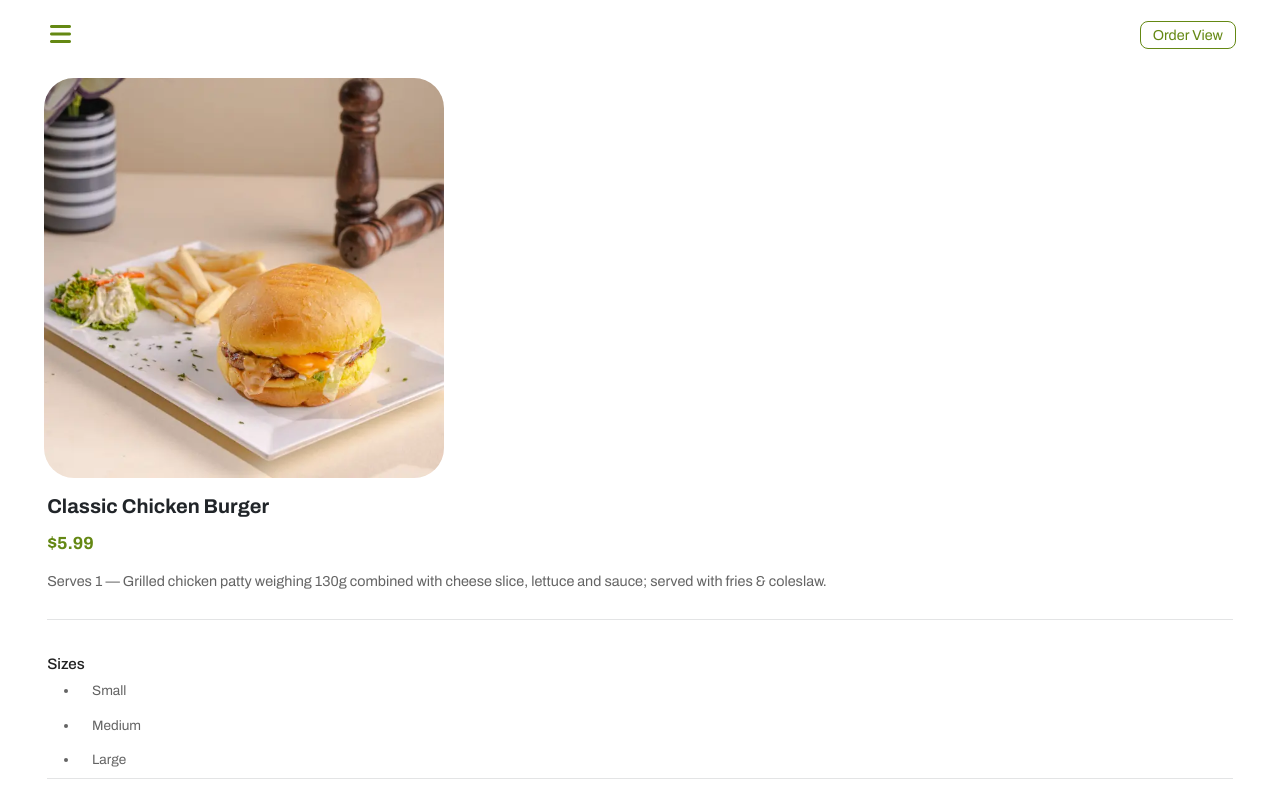
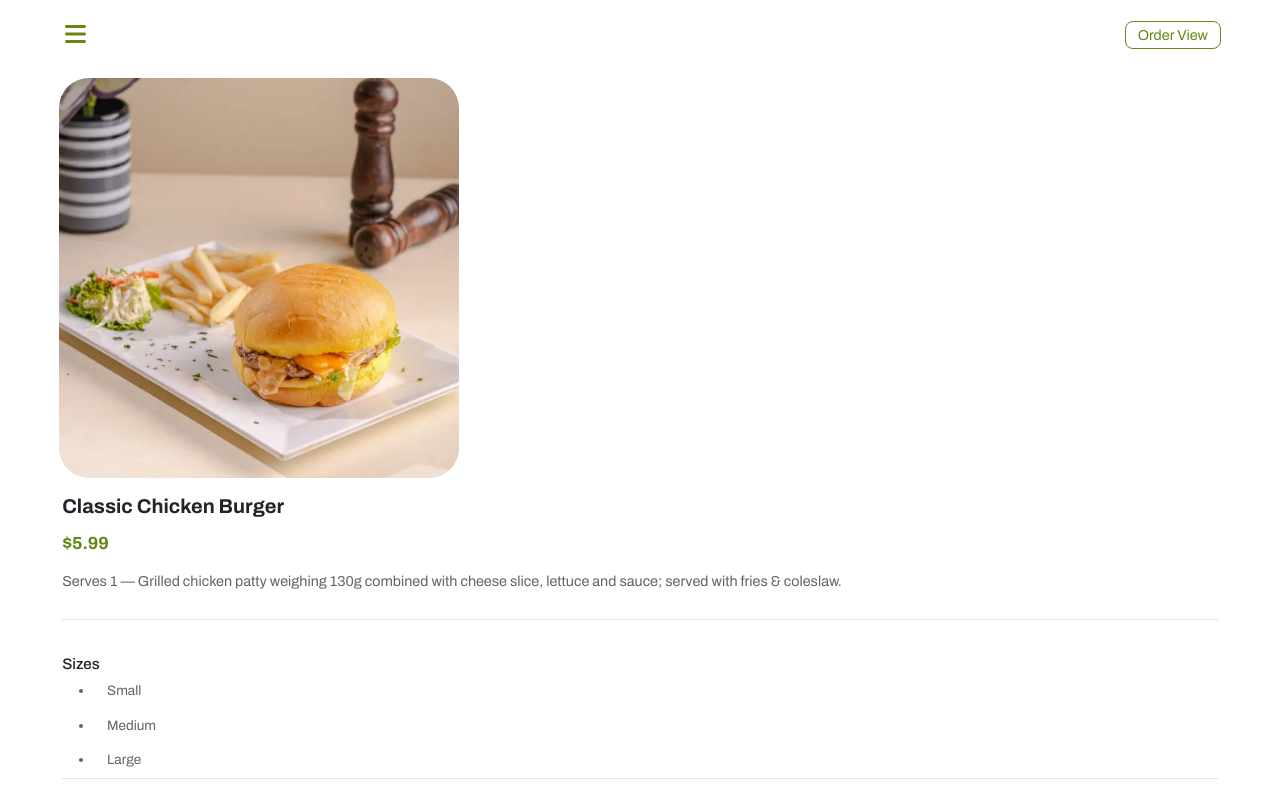
Before and after one commit to rubab783/kiosk_app, an Angular app: page / in a window 1280 px wide. Shown: the top 800 px of the page. Built offline with nearby package versions, Linux system fonts and the light colour scheme.

Commit message:
Updated Css

```diff
--- a/src/app/components/add-to-cart/add-to-cart.scss
+++ b/src/app/components/add-to-cart/add-to-cart.scss
@@ -4,8 +4,8 @@
   font-family: 'Archivo', sans-serif;
   color: var(--text-dark);
   min-height: 100vh;
-  padding-left: 20px;
-  padding-right: 20px;
+  padding-left: 35px;
+  padding-right: 35px;
   .topbar {
     display: flex;
     align-items: center;
```
